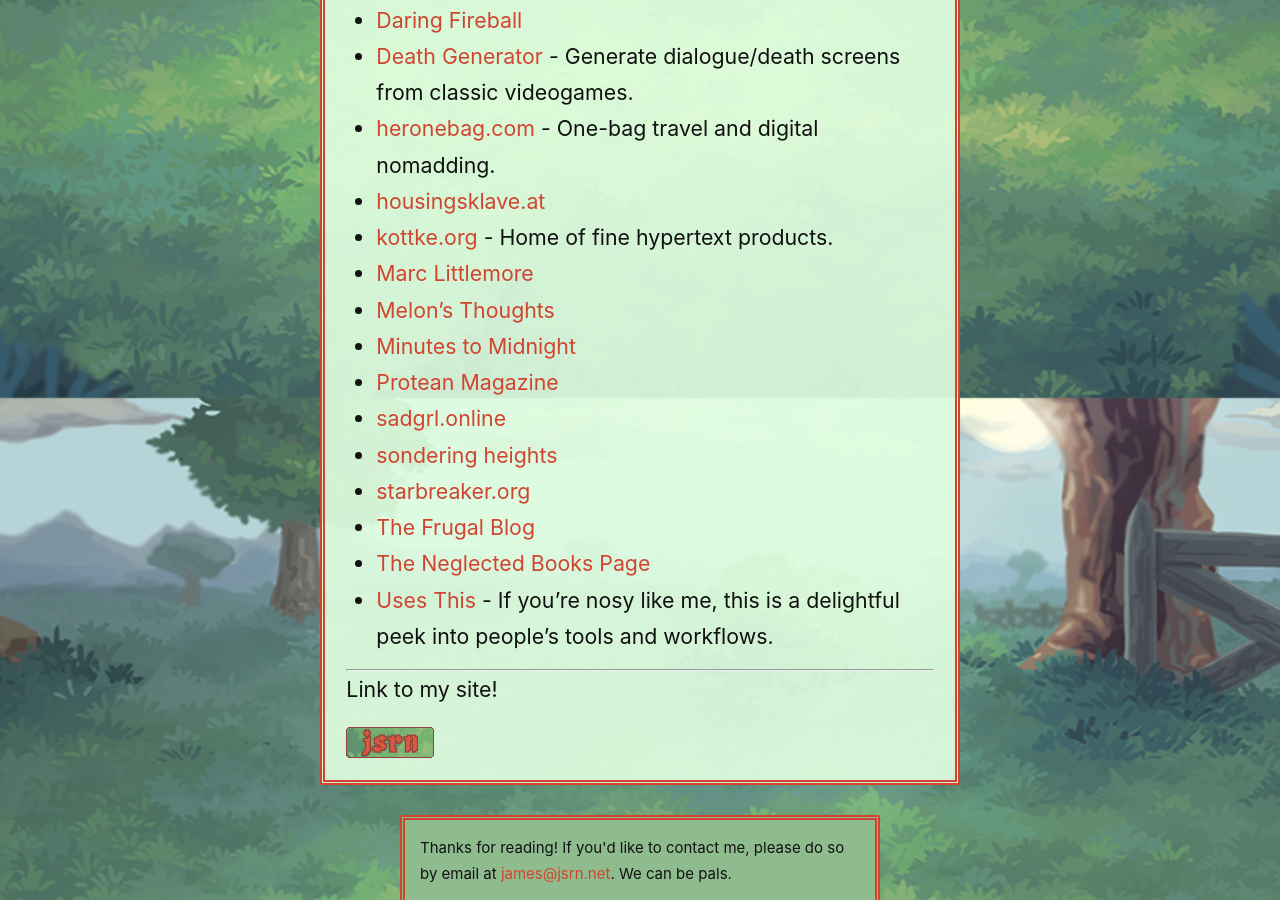
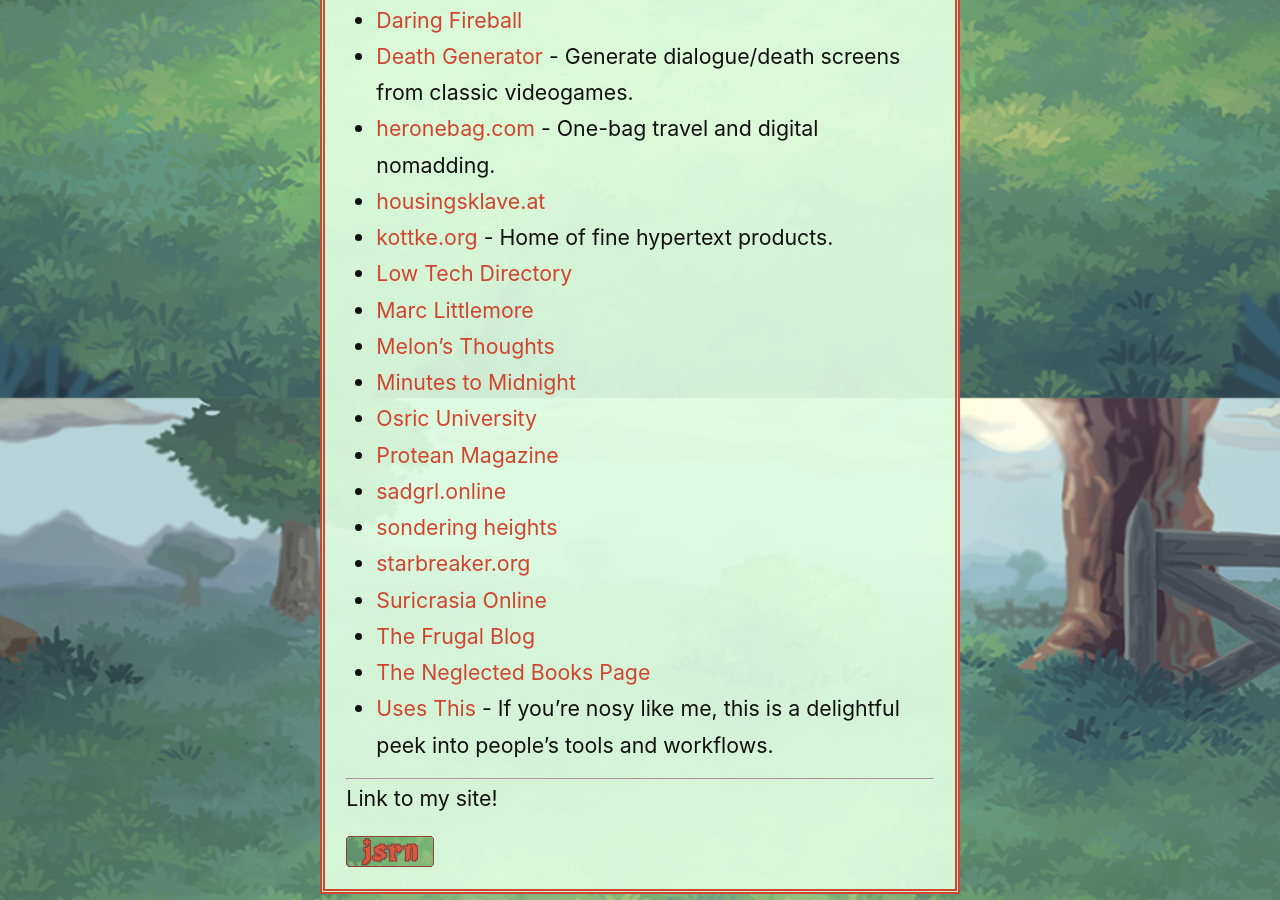
Before and after one commit to jsrn/jsrn.github.io, a Jekyll site: the page built from links.md, in a window 1280 px wide and 900 px high, scrolled down 4102 px. Built offline with Jekyll 4.4.1, drawn with Linux system fonts in a browser that asks for light colours.

Commit message:
interesting links

```diff
--- a/links.md
+++ b/links.md
@@ -119,13 +119,16 @@
 - [heronebag.com](https://heronebag.com) - One-bag travel and digital nomadding.
 - [housingsklave.at](https://housingsklave.at)
 - [kottke.org](http://kottke.org) - Home of fine hypertext products.
+- [Low Tech Directory](https://emreed.net/LowTech_Directory)
 - [Marc Littlemore](https://www.marclittlemore.com)
 - [Melon's Thoughts](https://thoughts.melonking.net)
 - [Minutes to Midnight](https://minutestomidnight.co.uk)
+- [Osric University](https://osric.com/university/index.html)
 - [Protean Magazine](https://proteanmag.com)
 - [sadgrl.online](https://sadgrl.online)
 - [sondering heights](https://buttondown.email/sondering)
 - [starbreaker.org](https://starbreaker.org)
+- [Suricrasia Online](https://suricrasia.online/)
 - [The Frugal Blog](https://www.thefrugalgamer.net)
 - [The Neglected Books Page](https://neglectedbooks.com)
 - [Uses This](https://usesthis.com) - If you're nosy like me, this is a delightful peek into people's tools and workflows.
```
